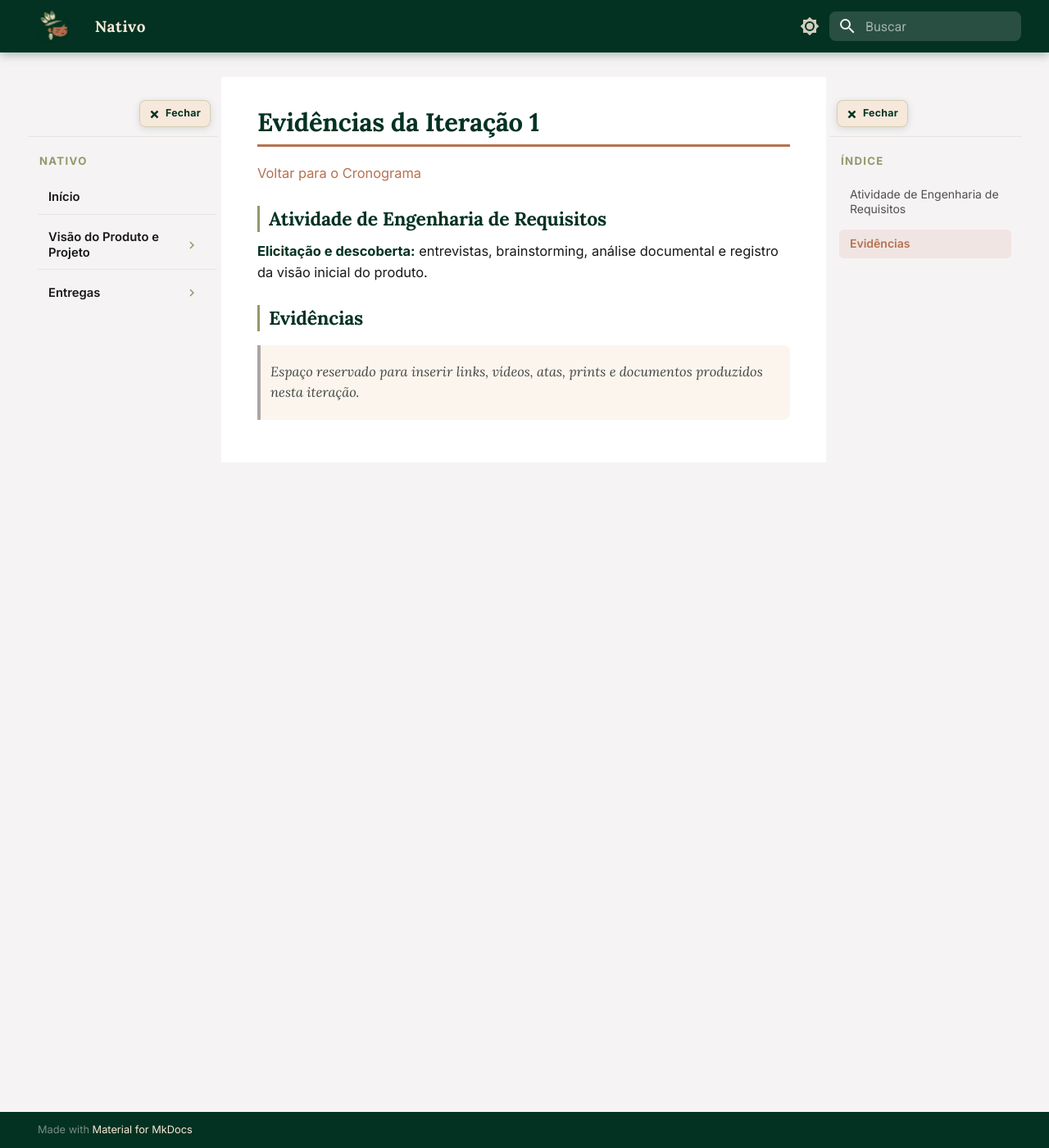
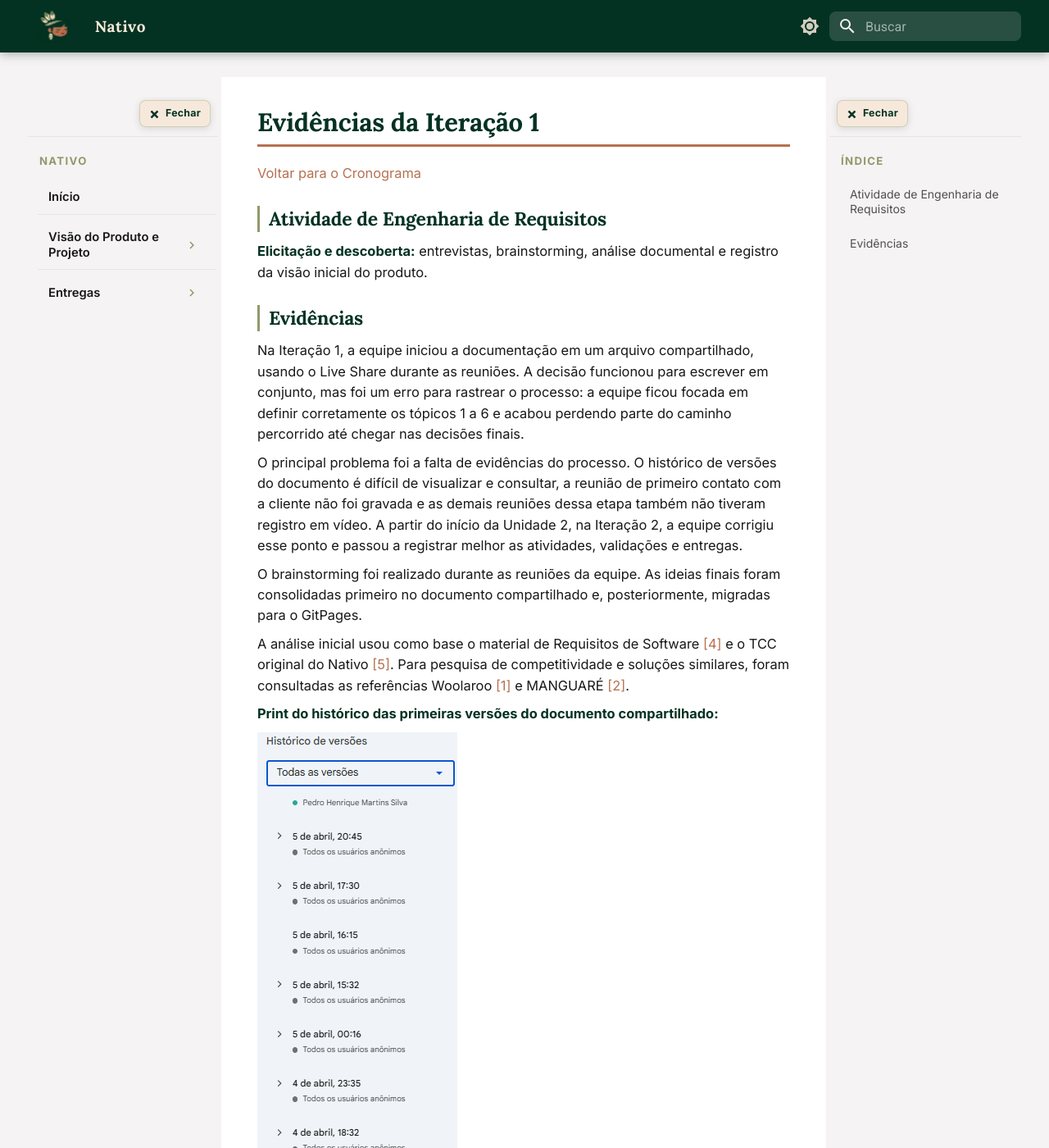
Before and after one commit to mdsreq-fga-unb/REQ-2026.1-T02-Nativo, an MkDocs documentation site: the page built from docs/visao/evidencias/iteracao-1.md, in a window 1280 px wide and 1400 px high. Shown: the whole window at 82% size. Built offline with MkDocs 1.6.1 and Material for MkDocs 9.7.7, drawn with Linux system fonts in a browser that asks for light colours; some of the changed text lies outside the part shown.

Commit message:
evidencias iteração 1

```diff
--- a/docs/visao/evidencias/iteracao-1.md
+++ b/docs/visao/evidencias/iteracao-1.md
@@ -8,4 +8,16 @@
 
 ## Evidências
 
-> Espaço reservado para inserir links, vídeos, atas, prints e documentos produzidos nesta iteração.
+Na Iteração 1, a equipe iniciou a documentação em um arquivo compartilhado, usando o Live Share durante as reuniões. A decisão funcionou para escrever em conjunto, mas foi um erro para rastrear o processo: a equipe ficou focada em definir corretamente os tópicos 1 a 6 e acabou perdendo parte do caminho percorrido até chegar nas decisões finais.
+
+O principal problema foi a falta de evidências do processo. O histórico de versões do documento é difícil de visualizar e consultar, a reunião de primeiro contato com a cliente não foi gravada e as demais reuniões dessa etapa também não tiveram registro em vídeo. A partir do início da Unidade 2, na Iteração 2, a equipe corrigiu esse ponto e passou a registrar melhor as atividades, validações e entregas.
+
+O brainstorming foi realizado durante as reuniões da equipe. As ideias finais foram consolidadas primeiro no documento compartilhado e, posteriormente, migradas para o GitPages.
+
+A análise inicial usou como base o material de Requisitos de Software [[4]](../referencias.md#ref4) e o TCC original do Nativo [[5]](../referencias.md#ref5). Para pesquisa de competitividade e soluções similares, foram consultadas as referências Woolaroo [[1]](../referencias.md#ref1) e MANGUARÉ [[2]](../referencias.md#ref2).
+
+**Print do histórico das primeiras versões do documento compartilhado:**
+
+![Print do histórico de versões](image.png)
+
+**Registro das decisões da Unidade 1:** as decisões consolidadas nesta iteração estão registradas no [vídeo da Unidade 1](../../entregas/unidade1.md#video-da-unidade). A equipe também produziu [slides da Unidade 1](../../entregas/unidade1.md#slides) para facilitar a visualização das decisões tomadas.
```
Also changed, not shown: docs/visao/referencias.md (+3 -3 lines), docs/visao/evidencias/image.png (added).
